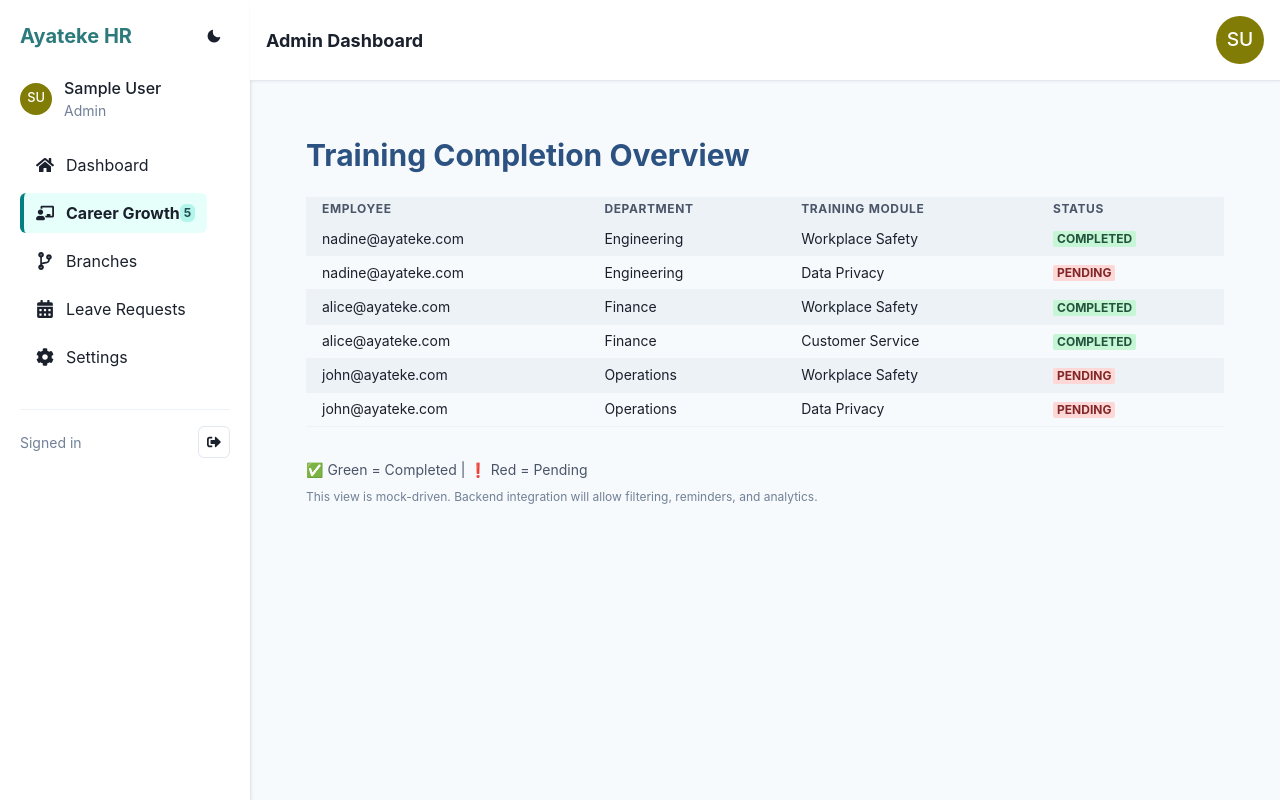
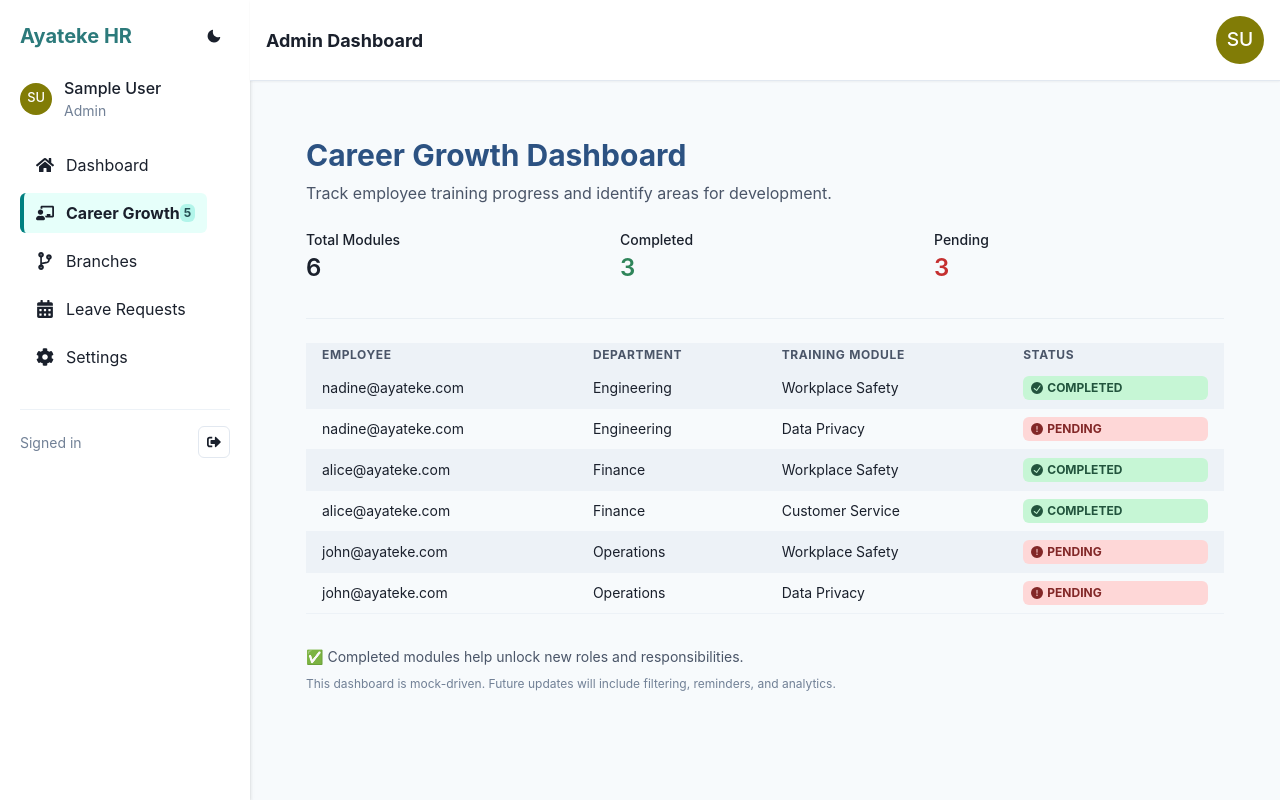
Before and after one commit to niyodushima/ayateke-frontend, a React (Create React App) app in the folder src/: page /admin/training in a window 1280 px wide. Built offline with nearby package versions, Linux system fonts and the light colour scheme; no server answers; sample sign-in values are in the browser's storage; the HTML template or start-up script is replaced by a standard one.

Commit message:
Update AdminTrainingDashboard.jsx

```diff
--- a/src/pages/AdminTrainingDashboard.jsx
+++ b/src/pages/AdminTrainingDashboard.jsx
@@ -10,7 +10,13 @@ import {
   Badge,
   Text,
   VStack,
+  Divider,
+  Stat,
+  StatLabel,
+  StatNumber,
+  SimpleGrid,
 } from '@chakra-ui/react';
+import { CheckCircleIcon, WarningIcon } from '@chakra-ui/icons';
 
 const AdminTrainingDashboard = () => {
   // 🔧 Mock training data
@@ -41,11 +47,39 @@ const AdminTrainingDashboard = () => {
     },
   ];
 
+  // 📊 Calculate summary stats
+  const totalModules = trainingData.reduce((sum, user) => sum + user.trainings.length, 0);
+  const completedModules = trainingData.reduce(
+    (sum, user) => sum + user.trainings.filter((t) => t.completed).length,
+    0
+  );
+  const pendingModules = totalModules - completedModules;
+
   return (
     <Box p={{ base: 4, md: 8 }} bg="gray.50" minH="100vh">
-      <Heading size="lg" color="blue.700" mb={6}>
-        Training Completion Overview
+      <Heading size="lg" color="blue.700" mb={2}>
+        Career Growth Dashboard
       </Heading>
+      <Text fontSize="md" color="gray.600" mb={6}>
+        Track employee training progress and identify areas for development.
+      </Text>
+
+      <SimpleGrid columns={{ base: 1, md: 3 }} spacing={6} mb={8}>
+        <Stat>
+          <StatLabel>Total Modules</StatLabel>
+          <StatNumber>{totalModules}</StatNumber>
+        </Stat>
+        <Stat>
+          <StatLabel>Completed</StatLabel>
+          <StatNumber color="green.600">{completedModules}</StatNumber>
+        </Stat>
+        <Stat>
+          <StatLabel>Pending</StatLabel>
+          <StatNumber color="red.600">{pendingModules}</StatNumber>
+        </Stat>
+      </SimpleGrid>
+
+      <Divider mb={6} />
 
       <Table variant="striped" colorScheme="gray" size="sm">
         <Thead bg="gray.100">
@@ -64,7 +98,16 @@ const AdminTrainingDashboard = () => {
                 <Td>{user.department}</Td>
                 <Td>{module.title}</Td>
                 <Td>
-                  <Badge colorScheme={module.completed ? 'green' : 'red'}>
+                  <Badge
+                    colorScheme={module.completed ? 'green' : 'red'}
+                    px={2}
+                    py={1}
+                    borderRadius="md"
+                    display="flex"
+                    alignItems="center"
+                    gap={1}
+                  >
+                    {module.completed ? <CheckCircleIcon /> : <WarningIcon />}
                     {module.completed ? 'Completed' : 'Pending'}
                   </Badge>
                 </Td>
@@ -76,10 +119,10 @@ const AdminTrainingDashboard = () => {
 
       <VStack mt={8} spacing={2} align="start">
         <Text fontSize="sm" color="gray.600">
-          ✅ Green = Completed | ❗ Red = Pending
+          ✅ Completed modules help unlock new roles and responsibilities.
         </Text>
         <Text fontSize="xs" color="gray.500">
-          This view is mock-driven. Backend integration will allow filtering, reminders, and analytics.
+          This dashboard is mock-driven. Future updates will include filtering, reminders, and analytics.
         </Text>
       </VStack>
     </Box>
```
